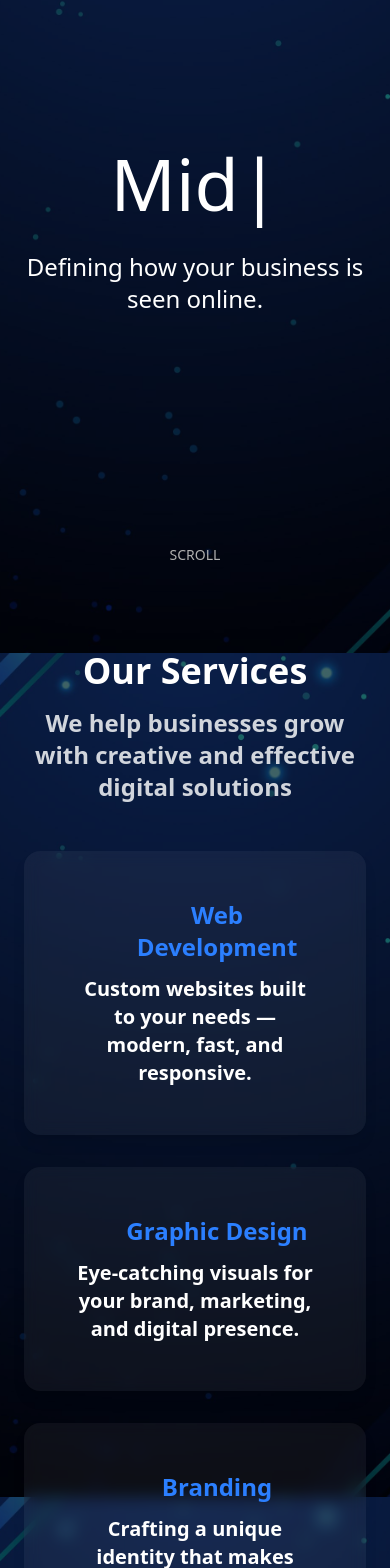
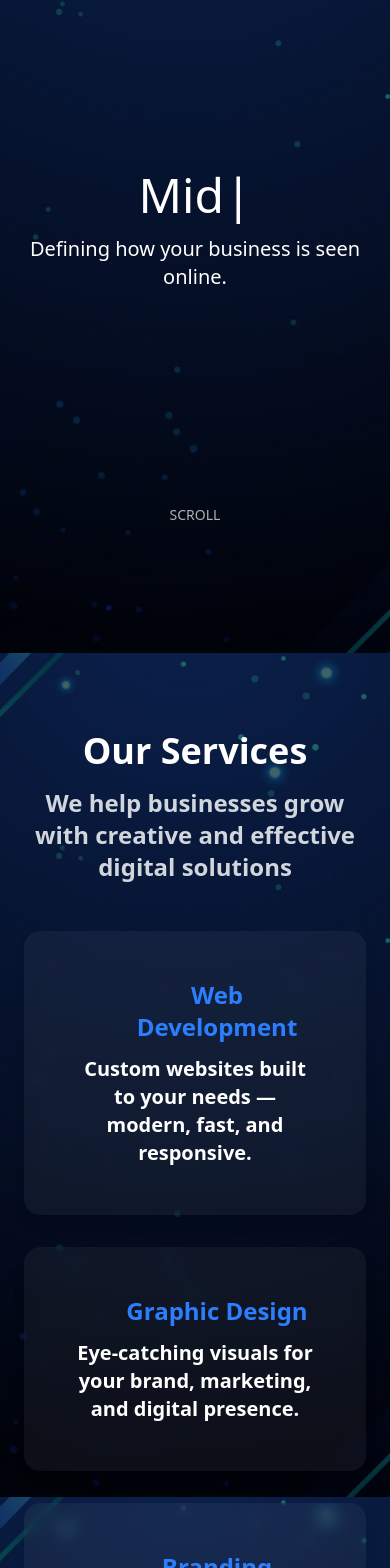
Before and after one commit to ajdinhusetovic/midline-portfolio, a Next.js app: page / in a window 390 px wide. Shown: the part 191-1759 px from the top of the page. Built offline with nearby package versions, Linux system fonts and the light colour scheme; some icons are missing.

Commit message:
adjust max-w

```diff
--- a/components/Hero.tsx
+++ b/components/Hero.tsx
@@ -9,7 +9,7 @@ const Typewriter = dynamic(() => import("typewriter-effect"), { ssr: false });
 const Hero = () => {
   return (
     <div className="relative h-screen w-full flex flex-col justify-center items-center px-6 text-white">
-      <div className="text-7xl lg:text-9xl text-center flex flex-col gap-8 z-10">
+      <div className="text-5xl lg:text-9xl text-center flex flex-col gap-4 lg:gap-8 z-10">
         <Typewriter
           options={{
             strings: ["MidlineCode"],
@@ -17,12 +17,12 @@ const Hero = () => {
             loop: true,
           }}
         />
-        <p className="text-2xl lg:text-3xl text-center">
+        <p className="text-xl lg:text-3xl text-center">
           Defining how your business is seen online.
         </p>
       </div>
 
-      <div className="absolute bottom-10 left-0 right-0 flex flex-col items-center justify-center z-10">
+      <div className="absolute bottom-20 left-0 right-0 flex flex-col items-center justify-center z-10">
         <span className="text-sm text-[#B0B0B0]">SCROLL</span>
         <ArrowDown size={48} color="#B0B0B0" />
       </div>
--- a/components/Services.tsx
+++ b/components/Services.tsx
@@ -26,7 +26,7 @@ const services = [
 
 const Services = () => {
   return (
-    <section className="relative h-screen w-full px-6 flex flex-col justify-center items-center bg-transparent mt-22 max-w-7xl mx-auto">
+    <section className="relative h-screen w-full px-6 flex flex-col justify-center items-center bg-transparent mt-42 lg:mt-0 max-w-7xl mx-auto">
       <div className="text-center mb-12">
         <h2 className="text-4xl lg:text-9xl font-bold text-white mb-4">
           Our Services
```
